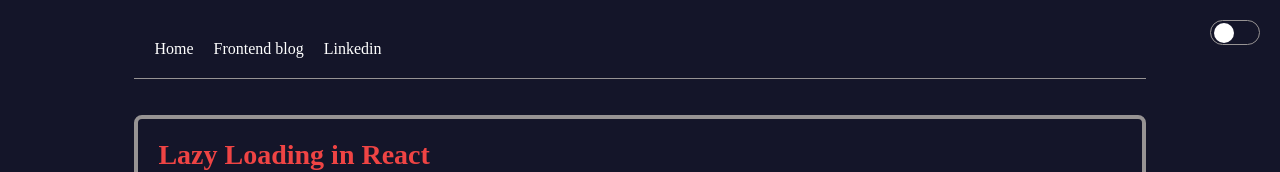
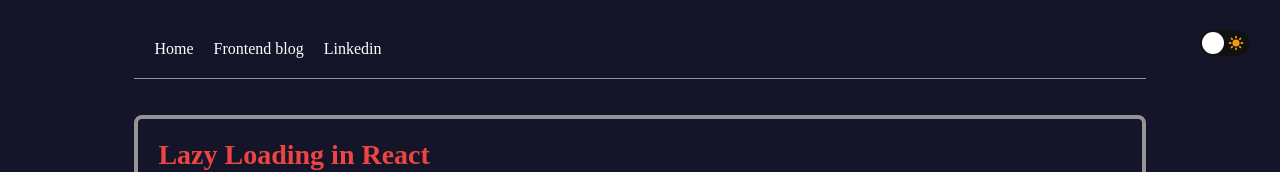
Before and after one commit to Baiastan/my-blog, a Next.js app: page /frontend-blog/posts/lazy-loading in a window 1280 px wide. Shown: the top 172 px of the page. Built offline with nearby package versions, Linux system fonts and the light colour scheme.

Commit message:
light/dark mode fix

```diff
--- a/package.json
+++ b/package.json
@@ -14,6 +14,7 @@
     "prop-types": "^15.8.1",
     "react": "^18",
     "react-dom": "^18",
+    "react-icons": "^5.3.0",
     "react-syntax-highlighter": "^15.5.0",
     "sass": "^1.77.8"
   },
--- a/src/app/components/dark-light-mode/ThemeToggle.jsx
+++ b/src/app/components/dark-light-mode/ThemeToggle.jsx
@@ -1,5 +1,9 @@
 "use client";
 import React, { useEffect } from "react";
+
+import { HiMoon, HiSun } from "react-icons/hi";
+
+import styles from "./ThemeToggle.module.scss";
 
 const ThemeToggle = () => {
   useEffect(() => {
@@ -14,7 +18,16 @@ const ThemeToggle = () => {
     localStorage.setItem("theme", newTheme);
   };
 
-  return <button className="button-toggle-theme" onClick={toggleTheme}></button>;
+  return (
+    <div className={styles.toggleContainer}>
+      <input onChange={toggleTheme} type="checkbox" className={styles.checkbox} id="checkbox" />
+      <label for="checkbox" className={styles.checkboxLabel}>
+        <HiMoon className={styles.hiMoon} />
+        <HiSun className={styles.hiSun} />
+        <span className={styles.ball}></span>
+      </label>
+    </div>
+  );
 };
 
 export default ThemeToggle;
--- /dev/null
+++ b/src/app/components/dark-light-mode/ThemeToggle.module.scss
@@ -0,0 +1,50 @@
+.toggleContainer {
+  position: fixed;
+  right: 30px;
+  top: 30px;
+}
+
+.checkbox {
+  opacity: 0;
+  position: absolute;
+}
+
+.checkboxLabel {
+  background-color: #111;
+  width: 50px;
+  height: 26px;
+  border-radius: 50px;
+  position: relative;
+  padding: 5px;
+  cursor: pointer;
+  display: flex;
+  justify-content: space-between;
+  align-items: center;
+}
+
+.checkboxLabel .ball {
+  background-color: #fff;
+  width: 22px;
+  height: 22px;
+  position: absolute;
+  left: 2px;
+  top: 2px;
+  border-radius: 50%;
+  transition: transform 0.2s linear;
+}
+
+.checkbox:checked + .checkboxLabel .ball {
+  transform: translateX(24px);
+}
+
+.checkboxLabel .hiMoon {
+  color: white;
+  font-size: large;
+  transition: color 0.3s ease;
+}
+
+.checkboxLabel .hiSun {
+  color: #f39c12;
+  transition: color 0.3s ease;
+  font-size: large;
+}
--- a/src/app/globals.scss
+++ b/src/app/globals.scss
@@ -6,7 +6,8 @@
 
 body {
   color: var(--text-color);
-  background-color: var(--background-color);
+  background: var(--background-color);
+  transition: background 0.2s linear;
   position: relative;
 }
 
@@ -38,6 +39,7 @@ li {
 a {
   text-decoration: none;
   color: var(--text-color);
+  transition: color 0.2s linear;
 }
 
 .link-to-resources {
@@ -57,7 +59,7 @@ p {
   margin-bottom: 1rem; /* Space between paragraphs to avoid clutter */
   max-width: 700px; /* Limiting paragraph width for better readability on large screens */
   text-align: left; /* Standard alignment for easy reading */
-
+  transition: color 0.2s linear;
   /* Accessibility Features */
   border-radius: 5px; /* Slightly rounded corners for a modern look */
 }
@@ -80,44 +82,6 @@ p a:focus {
   }
 }
 
-.button-toggle-theme {
-  position: fixed;
-  right: 20px;
-  top: 20px;
-  width: 50px;
-  height: 25px;
-  background-color: var(--background-color); // Dark mode background
-  border-radius: 25px;
-  border: 1px solid var(--border-color); // Dark mode border
-  cursor: pointer;
-  display: flex;
-  align-items: center;
-  padding: 3px;
-  transition: background-color 0.3s ease, border-color 0.3s ease;
-
-  // Toggle knob
-  &::before {
-    content: "";
-    width: 20px;
-    height: 20px;
-    background-color: var(--text-color); // Dark mode knob color
-    border-radius: 50%;
-    transition: transform 0.3s ease, background-color 0.3s ease;
-    transform: translateX(0);
-  }
-
-  // When in light mode
-  &[data-theme="light"] {
-    background-color: var(--link-bg-color); // Light mode background
-    border-color: var(--border-color); // Light mode border
-
-    &::before {
-      background-color: var(--background-color); // Light mode knob color
-      transform: translateX(25px); // Move the knob to the right
-    }
-  }
-}
-
 .generic-class {
   color: var(--text-color);
   font-size: 1rem;
@@ -136,7 +100,7 @@ p a:focus {
   border-radius: 0.5rem; // rounded-lg (lg = 0.5rem)
   max-width: 1500px;
   margin-top: 36px;
-
+  transition: color 0.2s linear;
   @media (min-width: 620px) {
     width: 80%; // ss:w-4/5 (4/5 = 80%)
   }
```
Also changed, not shown: 1 other file (tests, documents, lock files or other folders).
